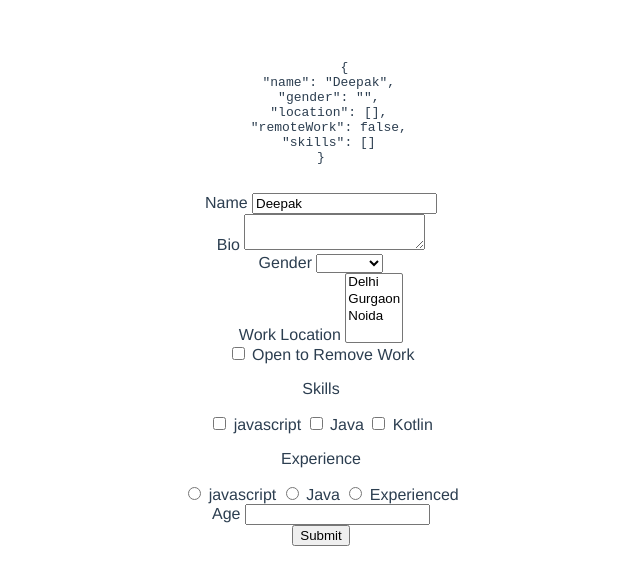
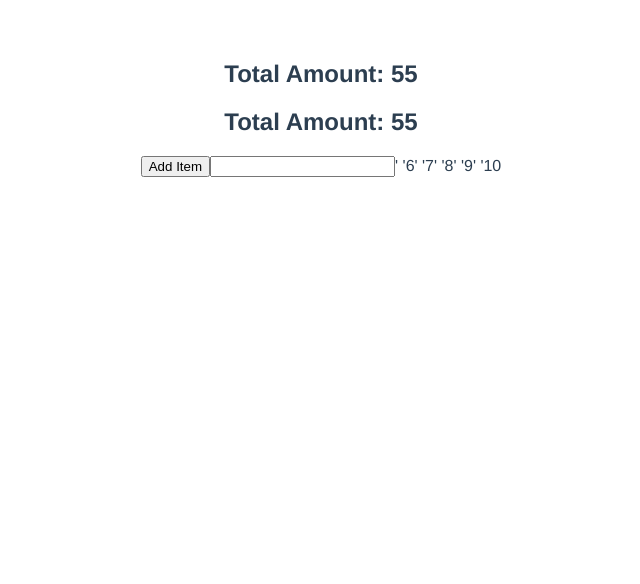
Before and after one commit to deepak252/vuejs-tutorial, a Vue app: page / in a window 1280 px wide. Shown: the top 584 px of the page, without its empty margins (319-959 px from the left). Built offline with nearby package versions, Linux system fonts and the light colour scheme.

Commit message:
Computed properties

```diff
--- a/src/App.vue
+++ b/src/App.vue
@@ -1,63 +1,9 @@
 <template>
-  <div>
-    <pre>
-      {{JSON.stringify(formData, null, 2)}}
-    </pre>
-  </div>
-  <form @submit.prevent="submitForm">
-    <div>
-      <label for="name"> Name </label>
-      <!-- <input type='text' id="name" v-model.trim="formData.name" /> -->
-      <input type='text' id="name" v-model.trim.lazy="formData.name" />
-    </div>
-    <div>
-      <label for="bio"> Bio </label>
-      <textarea id="bio" v-model="formData.bio" />
-    </div>
-    <div>
-      <label for="gender"> Gender </label>
-      <select id="bio" v-model="formData.gender" >
-        <option value="male">Male</option>
-        <option value="female">Female</option>
-        <option value="other">Other</option>
-      </select>
-    </div>
-    <div>
-      <label for="location"> Work Location </label>
-      <select id="location" multiple v-model="formData.location" >
-        <option value="delhi">Delhi</option>
-        <option value="gurgaon">Gurgaon</option>
-        <option value="noida">Noida</option>
-      </select>
-    </div>
-    <div>
-      <input id="remote-work" type='checkbox' v-model="formData.remoteWork" />
-      <label for="remote-work"> Open to Remove Work </label>
-    </div>
-    <div>
-      <p>Skills</p>
-      <input id="javascript" type='checkbox' value='javascript' v-model="formData.skills" />
-      <label for="javascript"> javascript </label>
-      <input id="java" type='checkbox' value='java' v-model="formData.skills" />
-      <label for="java"> Java </label>
-      <input id="kotlin" type='checkbox' value='kotlin' v-model="formData.skills" />
-      <label for="kotlin"> Kotlin </label>
-    </div>
-    <div>
-      <p>Experience</p>
-      <input id="fresher" type='radio' value='javascript' v-model="formData.experience" />
-      <label for="fresher"> javascript </label>
-      <input id="intermediate" type='radio' value='intermediate' v-model="formData.experience" />
-      <label for="intermediate"> Java </label>
-      <input id="experienced" type='radio' value='experienced' v-model="formData.experience" />
-      <label for="experienced"> Experienced </label>
-    </div>
-    <div>
-      <label for="age"> Age </label>
-      <input type='text' id="age" @keyup.enter="submitForm" v-model.number="formData.age" />
-    </div>
-    <button>Submit</button>
-  </form>
+  <h2>Total Amount: {{totalAmount}}</h2>
+  <h2>Total Amount: {{getTotalAmount()}}</h2>
+  <button @click="prices.push(5)">Add Item</button>
+  <input type="text" v-model="name"/>
+  <span v-for="amount in highAmounts" :key="amount">' '{{amount}}</span>
 </template>
 
 <script>
@@ -66,24 +12,24 @@ export default {
   name: 'App',
   data(){
     return {
-      formData: {
-        name: 'Deepak',
-        gender: '',
-        location: [],
-        remoteWork: false,
-        skills: []
-      }
+      prices: [1,2,3,4,5,6,7,8,9,10],
+      name:""
     }
   },
   methods: {
-    submitForm(){
-      console.log(this.formData);
+    getTotalAmount(){
+      console.log('getTotalAmount');
+      return this.prices.reduce((total, curr)=>(total+curr), 0)
+    },
+  },
+  computed: {
+    totalAmount(){
+      console.log('totalAmount');
+      return this.prices.reduce((total, curr)=>(total+curr), 0)
+    },
+    highAmounts(){
+      return this.prices.filter(p=>p>5);
     }
-    // submitForm(event){
-    //   event.preventDefault();
-    //   console.log(this.formData);
-    // }
-
   }
 }
 </script>
```
